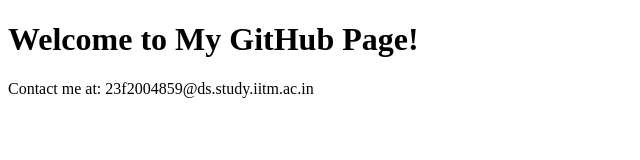
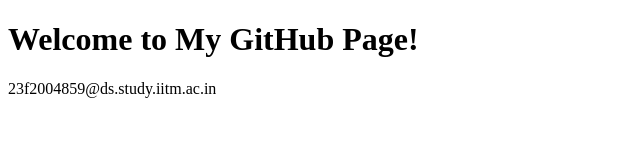
Before and after one commit to Geniusnotnot7/iitm-pages-deployment, a plain HTML site: page index.html in a window 1280 px wide. Shown: the whole page, without its empty margins (0-640 px from the left). Drawn offline with Linux system fonts and the light colour scheme.

Commit message:
Update index.html

```diff
--- a/index.html
+++ b/index.html
@@ -7,6 +7,6 @@
 </head>
 <body>
     <h1>Welcome to My GitHub Page!</h1>
-    <p>Contact me at: 23f2004859&#64;ds.study.iitm.ac.in</p>
+    <p>23f2004859&#64;ds.study.iitm.ac.in</p>
 </body>
 </html>
```
